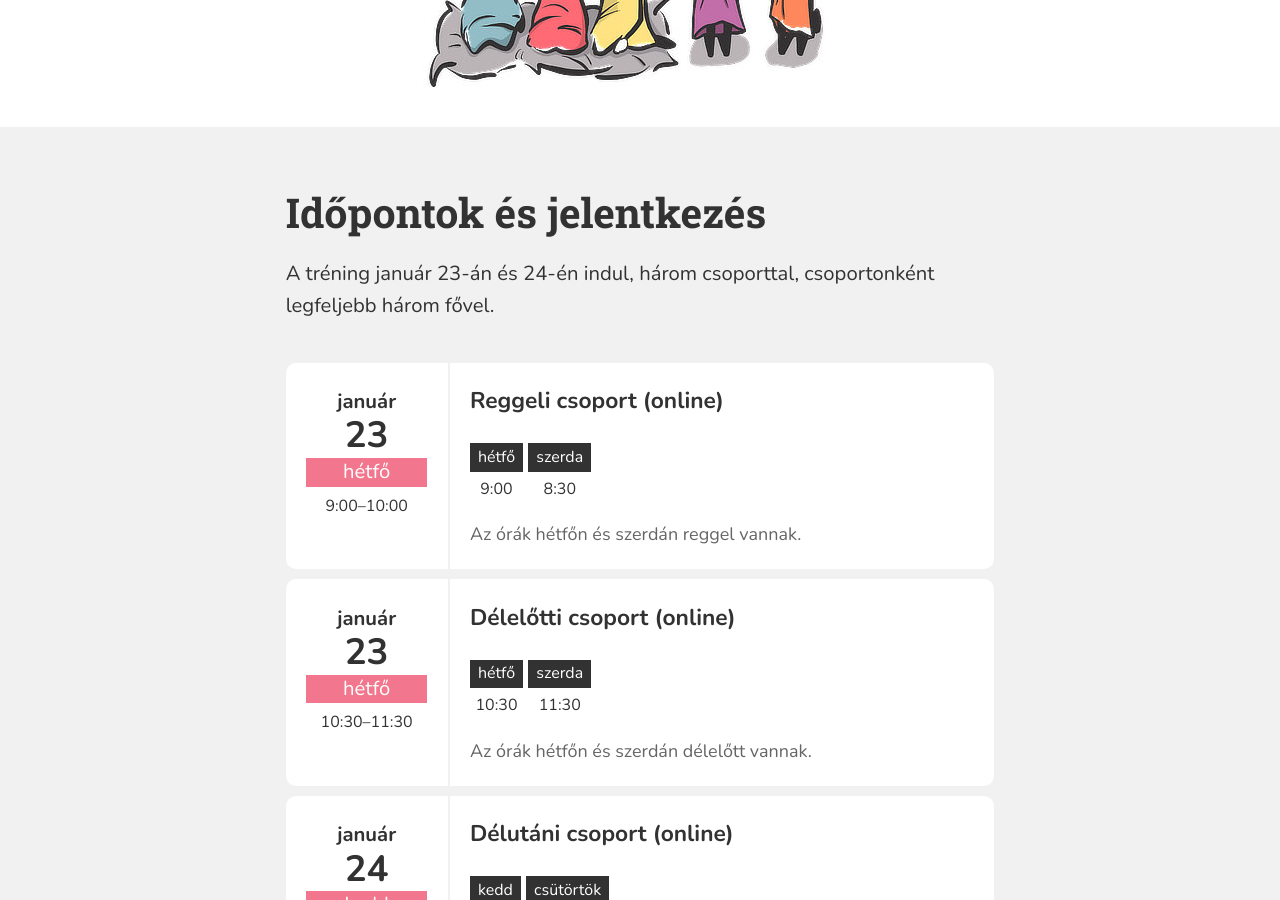
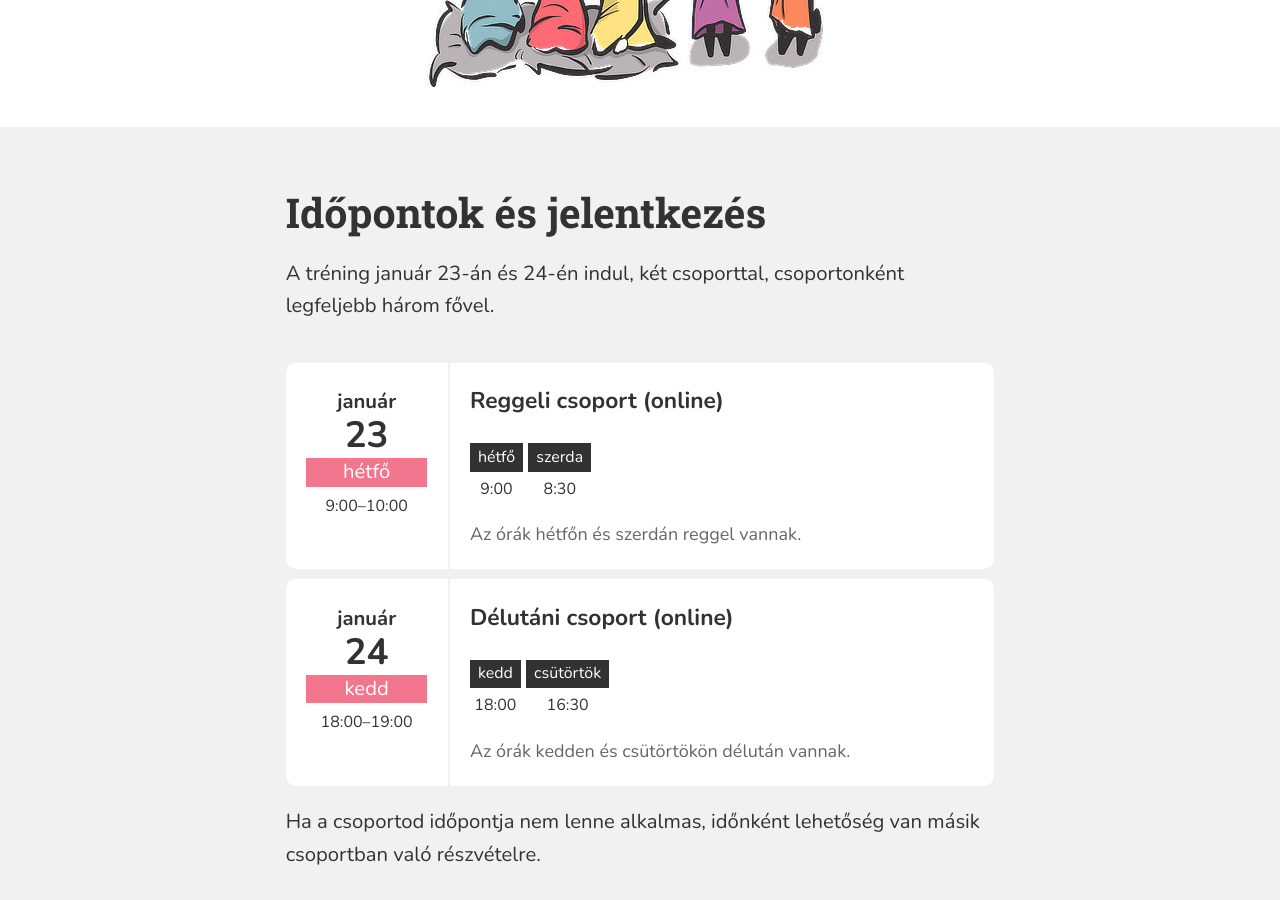
Before and after one commit to monikamudra/arctorna, a Jekyll site: the page built from trening.md, in a window 1280 px wide and 900 px high, scrolled down 2133 px. Built offline with Jekyll 4.4.1, drawn with Linux system fonts in a browser that asks for light colours.

Commit message:
Update training events

```diff
--- a/_data/training.yaml
+++ b/_data/training.yaml
@@ -18,20 +18,6 @@ events:
         time: "8:30"
     description: >-
       Az órák hétfőn és szerdán reggel vannak.
-  - date: 2023-1-23T10:30
-    start: "10:30"
-    end: "11:30"
-    full: false
-    title: Délelőtti&nbsp;csoport (online)
-    classes:
-      -
-        day: hétfő
-        time: "10:30"
-      -
-        day: szerda
-        time: "11:30"
-    description: >-
-      Az órák hétfőn és szerdán délelőtt vannak.
   - date: 2023-1-24T18:00
     start: "18:00"
     end: "19:00"
--- a/_layouts/trening.html
+++ b/_layouts/trening.html
@@ -58,7 +58,7 @@ workshop_text:
     <div class="c-ContentBlock u-MarginTop">
       <div class="c-Article">
         <p>
-          A tréning január 23-án és 24-én indul, három csoporttal, csoportonként
+          A tréning január 23-án és 24-én indul, két csoporttal, csoportonként
           legfeljebb három fővel.
         </p>
       </div>
```
